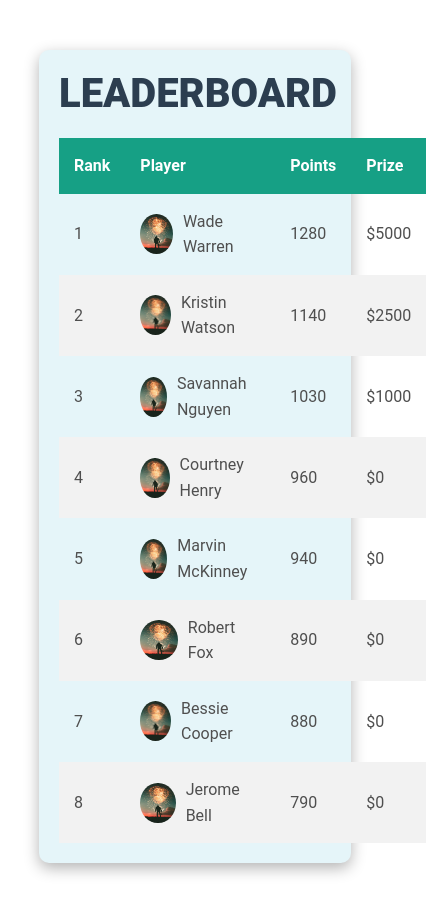
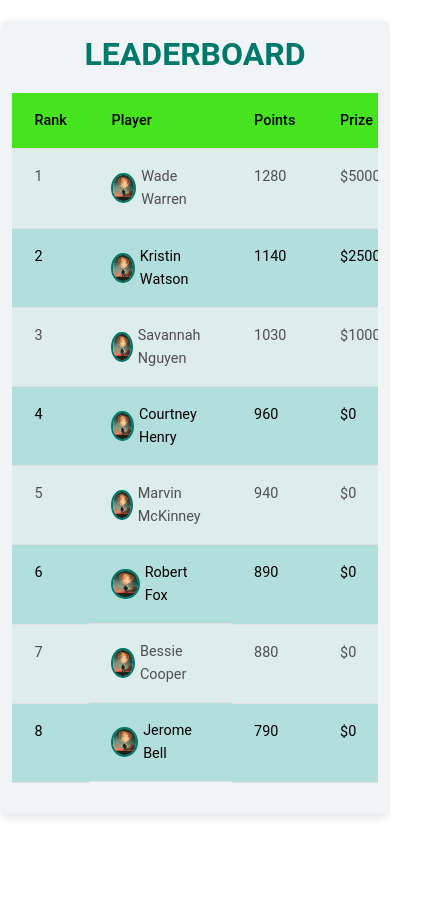
Before and after one commit to atmabodha/utmt-hackathon-platform, a React (Create React App) app in the folder front-end/coding_contest_app/: page /leaderboard in a window 390 px wide. Shown: the whole page, 426 px wide, since content can reach past the window. After the commit the page ends 844 px from the top, so only its background shows below. Built offline with nearby package versions, Linux system fonts and the light colour scheme.

Commit message:
making leaderboard responsive

```diff
--- a/front-end/coding_contest_app/src/host/leaderboard/Leaderboard.css
+++ b/front-end/coding_contest_app/src/host/leaderboard/Leaderboard.css
@@ -1,48 +1,58 @@
-.leaderboard {
-  width: 80%;
-  margin: 50px auto;
-  background: #e5f5f9;
+.leaderboard-container {
+  background-color: #f0f4f7;
   border-radius: 10px;
-  padding: 20px;
-  box-shadow: 0 5px 15px rgba(0, 0, 0, 0.3);
+  padding: 30px;
+  box-shadow: 0 4px 8px rgba(0, 0, 0, 0.1);
+  margin-top: 20px;
 }
 
-.title {
+.leaderboard-title {
+  margin-bottom: 20px;
+  color: #00796b;
+  font-weight: bold;
+  font-size: 2.5rem;
   text-align: center;
-  font-size: 2.5em;
-  color: #2c3e50;
-  margin-bottom: 20px;
 }
 
-table {
-  width: 100%;
-  border-collapse: collapse;
-}
-
-th,
-td {
-  padding: 15px;
-  text-align: left;
-  border-bottom: 1px solid #ddd;
-}
-
-th {
-  background: #16a085;
+.table thead {
+  background-color: #46e41f;
   color: white;
 }
 
-tr:nth-child(even) {
-  background-color: #f2f2f2;
+.table tbody tr {
+  background-color: #b2dfdb;
+  color: #004d40;
 }
 
-.player-info {
-  display: flex;
-  align-items: center;
+.table tbody tr:nth-child(odd) {
+  background-color: #e0f2f1;
+}
+
+.table tbody tr:hover {
+  background-color: #80cbc4;
+  color: #004d40;
 }
 
 .player-img {
+  margin-right: 10px;
+  border-radius: 50%;
   width: 40px;
   height: 40px;
-  border-radius: 50%;
-  margin-right: 10px;
+  border: 2px solid #00796b;
 }
+
+@media (max-width: 576px) {
+  .player-img {
+    width: 30px;
+    height: 30px;
+    margin-right: 5px;
+  }
+
+  .leaderboard-container {
+    padding: 15px;
+  }
+
+  .leaderboard-title {
+    font-size: 2rem;
+  }
+}
--- a/front-end/coding_contest_app/src/host/leaderboard/Leaderboard.js
+++ b/front-end/coding_contest_app/src/host/leaderboard/Leaderboard.js
@@ -1,9 +1,15 @@
 import React from "react";
-import "./Leaderboard.css"; // We'll create this CSS file next
-import profile1 from "./Leaderboard Assets/profile1.jpeg";
+import "./Leaderboard.css";
+import profile1 from "./Leaderboard Assets/profile1.jpeg"; // Ensure the image path is correct
 
 const data = [
-  { rank: 1, name: "Wade Warren", points: 1280, prize: "$5000", img: profile1 },
+  {
+    rank: 1,
+    name: "Wade Warren",
+    points: 1280,
+    prize: "$5000",
+    img: profile1,
+  },
   {
     rank: 2,
     name: "Kristin Watson",
@@ -18,31 +24,65 @@ const data = [
     prize: "$1000",
     img: profile1,
   },
-  { rank: 4, name: "Courtney Henry", points: 960, prize: "$0", img: profile1 },
-  { rank: 5, name: "Marvin McKinney", points: 940, prize: "$0", img: profile1 },
-  { rank: 6, name: "Robert Fox", points: 890, prize: "$0", img: profile1 },
-  { rank: 7, name: "Bessie Cooper", points: 880, prize: "$0", img: profile1 },
-  { rank: 8, name: "Jerome Bell", points: 790, prize: "$0", img: profile1 },
+  {
+    rank: 4,
+    name: "Courtney Henry",
+    points: 960,
+    prize: "$0",
+    img: profile1,
+  },
+  {
+    rank: 5,
+    name: "Marvin McKinney",
+    points: 940,
+    prize: "$0",
+    img: profile1,
+  },
+  {
+    rank: 6,
+    name: "Robert Fox",
+    points: 890,
+    prize: "$0",
+    img: profile1,
+  },
+  {
+    rank: 7,
+    name: "Bessie Cooper",
+    points: 880,
+    prize: "$0",
+    img: profile1,
+  },
+  {
+    rank: 8,
+    name: "Jerome Bell",
+    points: 790,
+    prize: "$0",
+    img: profile1,
+  },
+  // Add more entries as needed
 ];
 
 const Leaderboard = () => {
   return (
-    <div className="leaderboard">
-      <h1 className="title">LEADERBOARD</h1>
-      <table>
+    <div className="container-md leaderboard-container">
+      <div className="row">
+        <div className="col-12">
+          <h1 className="leaderboard-title">LEADERBOARD</h1>
+          <div className="table-responsive">
+            <table className="table table-striped">
               <thead>
                 <tr>
-            <th>Rank</th>
-            <th>Player</th>
-            <th>Points</th>
-            <th>Prize</th>
+                  <th scope="col">Rank</th>
+                  <th scope="col">Player</th>
+                  <th scope="col">Points</th>
+                  <th scope="col">Prize</th>
                 </tr>
               </thead>
               <tbody>
                 {data.map((player, index) => (
                   <tr key={index}>
                     <td>{player.rank}</td>
-              <td className="player-info">
+                    <td className="d-flex align-items-center">
                       <img
                         src={player.img}
                         alt={player.name}
@@ -57,6 +97,9 @@ const Leaderboard = () => {
               </tbody>
             </table>
           </div>
+        </div>
+      </div>
+    </div>
   );
 };
 
```
Also changed, not shown: front-end/coding_contest_app/src/index.js (+8 -9 lines). Lines whose indentation alone changed are shown as unchanged.
